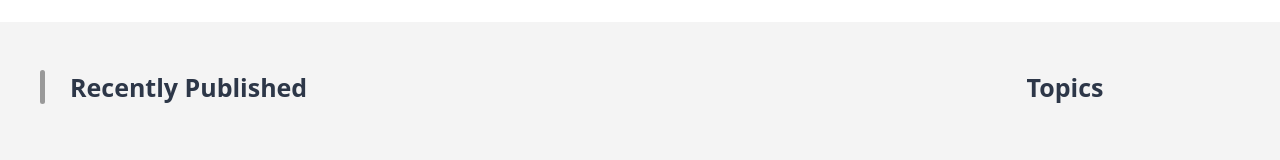
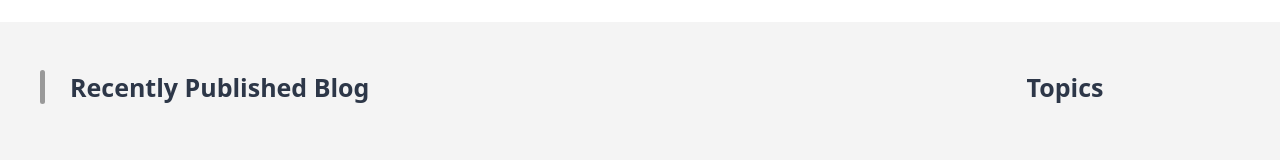
Before and after one commit to Ashishsharmastudio/Blog-IN-NEXT.JS, a Next.js app in the folder frontend_blog/: page / in a window 1280 px wide. Shown: the part 568-728 px from the top of the page. Built offline with nearby package versions, Linux system fonts and the light colour scheme; no server answers.

Commit message:
changes in index page

```diff
--- a/frontend_blog/pages/index.js
+++ b/frontend_blog/pages/index.js
@@ -81,7 +81,7 @@ export default function Home() {
          <section className="main_blog_section">
             <div className="container flex flex-sb flex-left flex-wrap">
                <div className="leftblog_sec">
-                  <h2>Recently Published </h2>
+                  <h2>Recently Published Blog</h2>
                   <div className="blogs_sec">
                      {loading ? <div className="wh_100 flex flex-center mt-2 pb-5">
                         <div className="loader">
```
